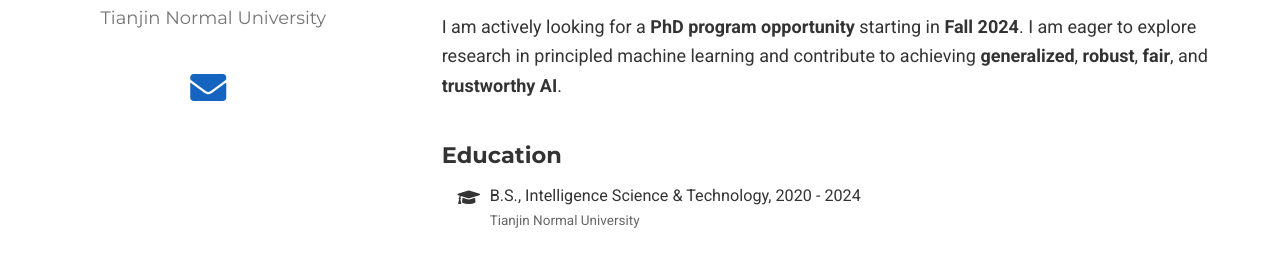
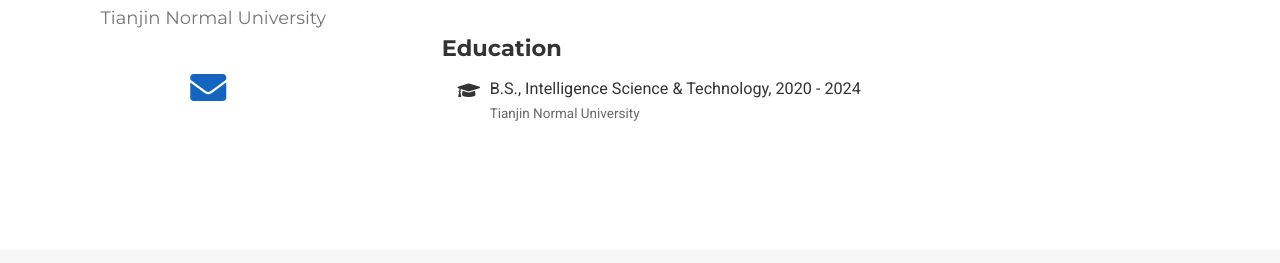
Before and after one commit to HaoHaoDrew/HaoHaoDrew.github.io, a plain HTML site: page index.html in a window 1280 px wide. Shown: the part 537-800 px from the top of the page. Drawn offline with nearby package versions, Linux system fonts and the light colour scheme; some icons are missing.

Commit message:
Update index.html

```diff
--- a/index.html
+++ b/index.html
@@ -873,7 +873,7 @@
       <p>I am Zhu, Haohao (朱好好). I am currently a fourth-year student majoring in Intelligence Science &amp; Technology from the School of Artificial Intelligence, Tianjin Normal University.</p>
 <p>Through my coursework and research experiences, I have developed a passion for <strong>machine learning</strong>. I have been fortunate to gain research experience in topics including <em><strong>privacy-preserving</strong></em> machine learning, <em><strong>weakly supervised learning</strong></em>, <em><strong>anomaly detection</strong></em> in <em><strong>computer vision</strong></em>, and <em><strong>multitask learning</strong></em>.</p>
 <p>My academic journey has equipped me with valuable knowledge in <em>mathematics</em>, <em>deep learning</em>, <em>data analysis</em>, <em>programming</em>, which makes me well-trained for developing and validating research ideas. My hands-on experience includes multi-head model architecture design for multitask learning, fine-tuning pretrained models for domain adaptation, and feature extraction and visualization from imaging and video data. I keep a GPA of <strong>93.22/100</strong>, ranking the <strong>1<sup>st</sup></strong> in the school of Artificial Intelligence.</p>
-<p>I am actively looking for a <strong>PhD program opportunity</strong>  starting in <strong>Fall 2024</strong>. I am eager to explore research in principled machine learning and contribute to achieving <strong>generalized</strong>, <strong>robust</strong>, <strong>fair</strong>, and <strong>trustworthy AI</strong>.</p>
+
 
     </div>
 
```
